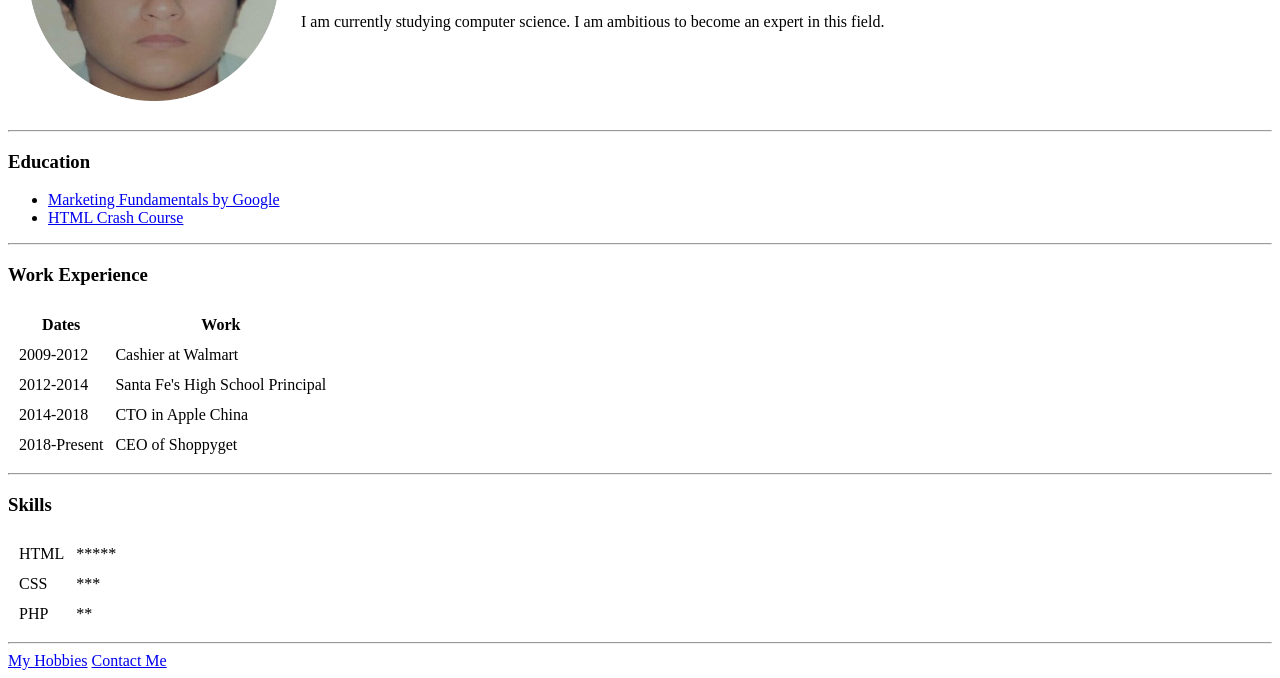
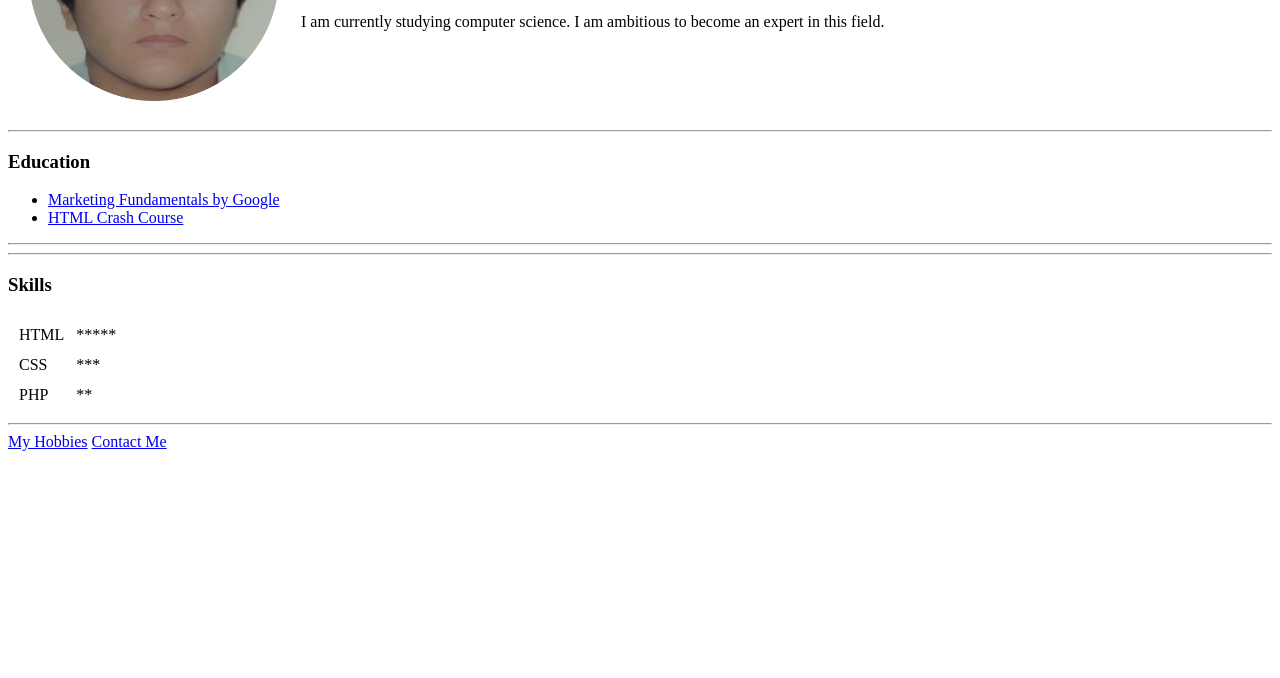
Before and after one commit to Anas127/Test, a plain HTML site: page index.html in a window 1280 px wide. Shown: the part 178-856 px from the top of the page. After the commit the page ends 800 px from the top, so only its background shows below. Drawn offline with Linux system fonts and the light colour scheme.

Commit message:
Update index.html

```diff
--- a/index.html
+++ b/index.html
@@ -20,28 +20,7 @@
             <li><a href="https://www.youtube.com/watch?v=UB1O30fR-EE&ab_channel=TraversyMedia">HTML Crash Course</a></li>
         </ul>
         <hr>
-        <h3>Work Experience</h3>
-        <table cellspacing="10">
-            <tr>
-                <th>Dates</th>
-                <th>Work</th>
-            </tr>
-            <tr>
-                <td>2009-2012</td>
-                <td>Cashier at Walmart</td>
-            </tr>
-            <tr>
-                <td>2012-2014</td>
-                <td>Santa Fe's High School Principal</td>
-            </tr>
-            <tr>
-                <td>2014-2018</td>
-                <td>CTO in Apple China</td>
-            </tr>
-            <tr>
-                <td>2018-Present</td>
-                <td>CEO of Shoppyget</td>
-            </tr>
+
         </table>
         <hr>
         <h3>Skills</h3>
```
